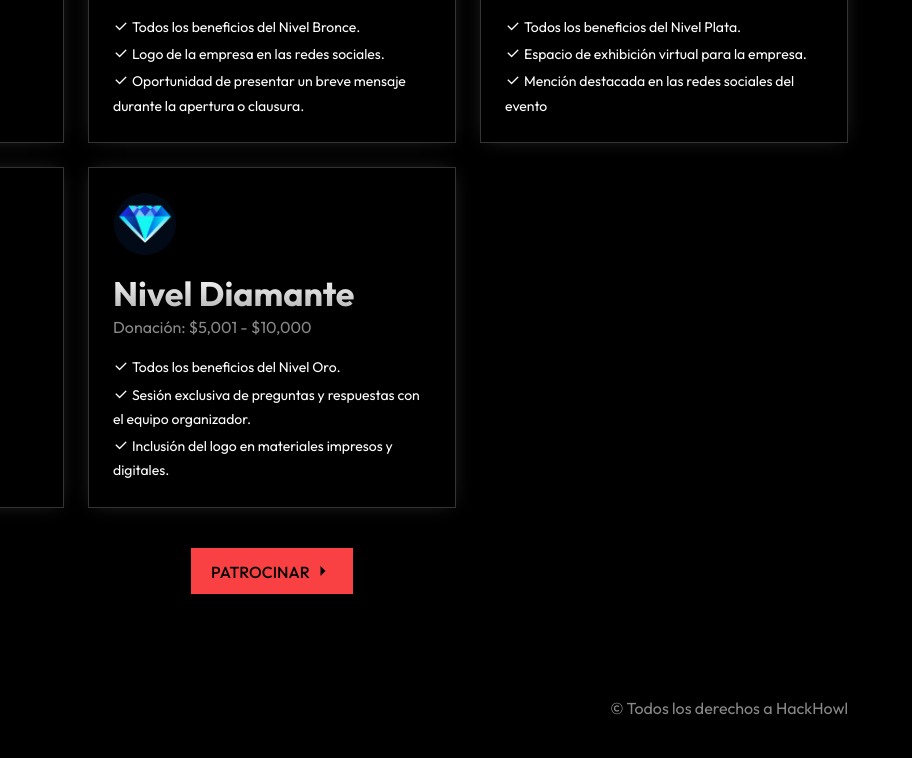
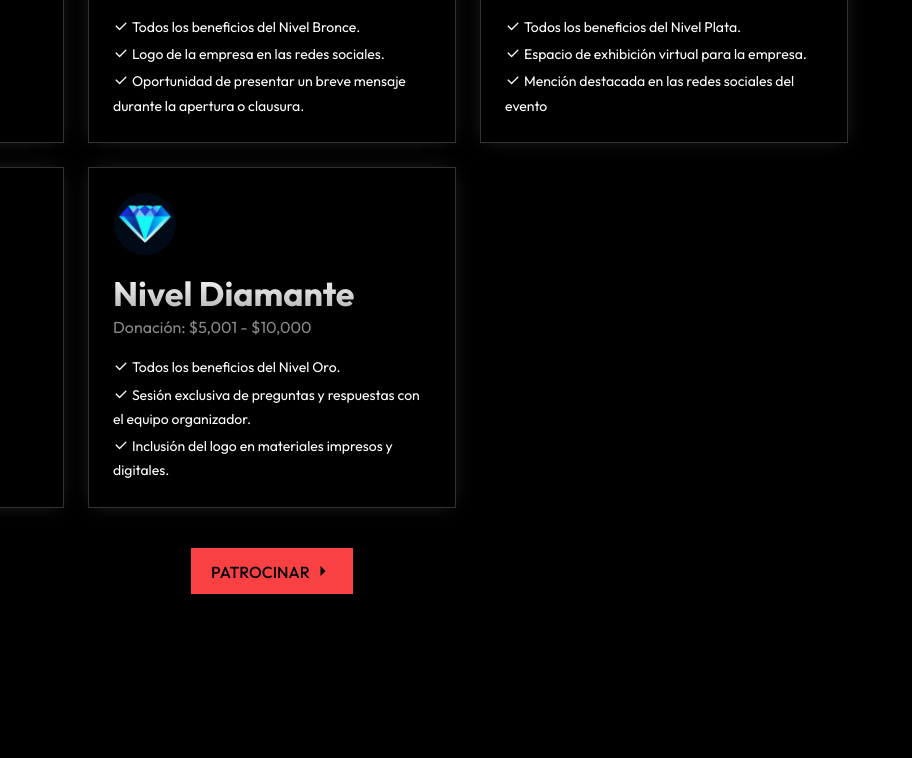
Before and after one commit to JESUSLUG/HackHowl, a plain HTML site: page sponsors.html in a window 1280 px wide. Shown: the part 565-1323 px from the top of the page, 368-1280 px from the left. Drawn offline with nearby package versions, Linux system fonts and the light colour scheme.

Commit message:
Update sponsors.html

```diff
--- a/sponsors.html
+++ b/sponsors.html
@@ -146,7 +146,7 @@
                     <img class="footer__image--left" src="assets/logo.png" alt="">
                     <img class="footer__image--right" src="assets/letters.png" alt="">
                 </div>
-                <span class="footer__copy">© Todos los derechos a HackHowl</span>
+            <!--    <span class="footer__copy">© Todos los derechos a HackHowl</span> -->
             </div>
         </div>
     </footer>
```
